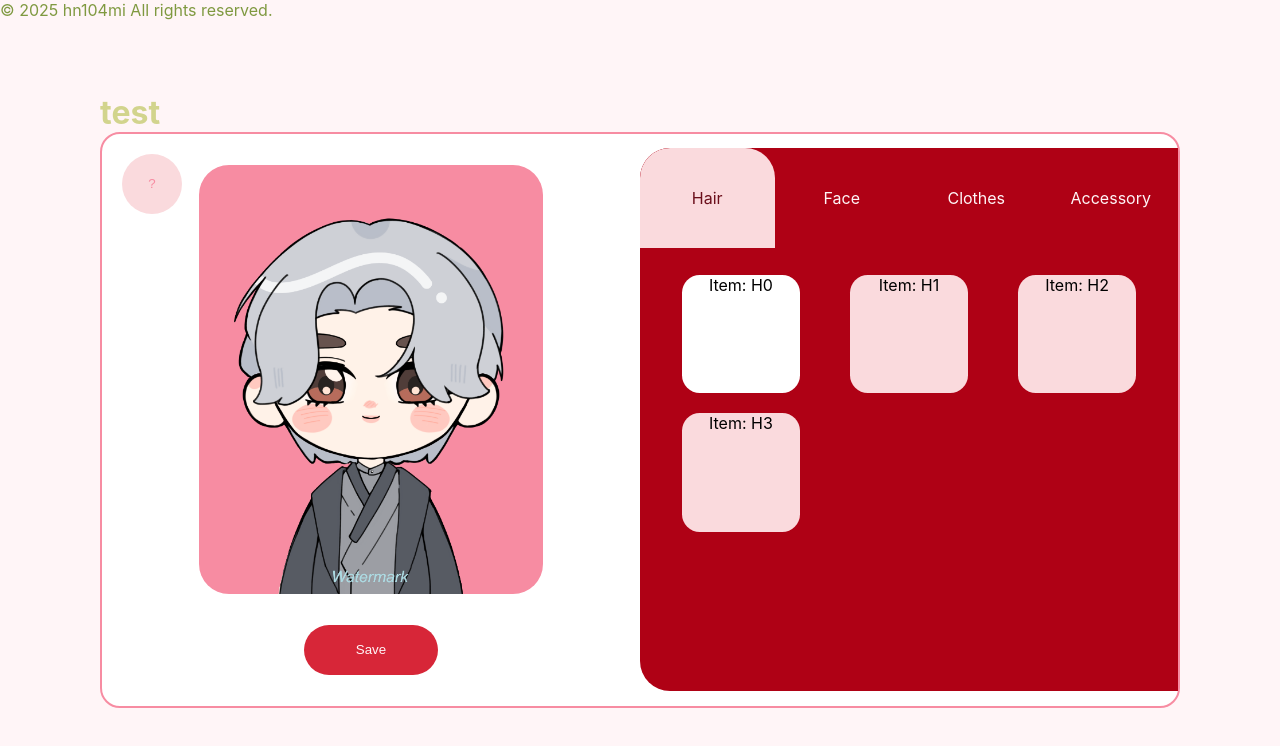
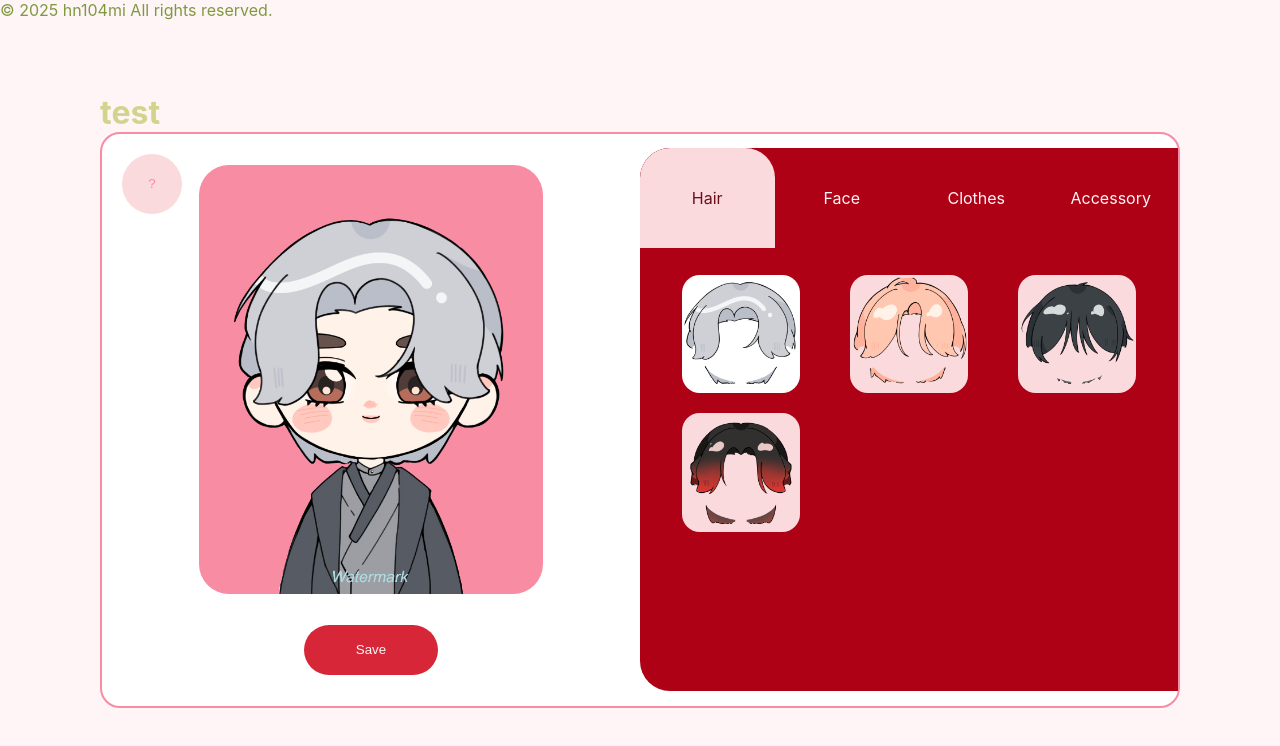
Before and after one commit to nkathyy/DressupGame, a React (Create React App) app: page / in a window 1280 px wide. Shown: the top 746 px of the page. Built offline with nearby package versions, Linux system fonts and the light colour scheme.

Commit message:
update item cover image

```diff
--- a/src/components/Items.css
+++ b/src/components/Items.css
@@ -16,6 +16,7 @@
   margin: auto;
   border-radius: 15%;
   text-align: center;
+  overflow: hidden;
 }
 
 .item:hover {
@@ -26,3 +27,30 @@
 .selectedItem {
   background-color: white;
 }
+
+.clothes {
+  object-fit: cover;
+  width: 200%;
+  height: 200%;
+  transform: translate(-25%, -50%);
+}
+
+.face {
+  object-fit: cover;
+  width: 150%;
+  height: 150%;
+  transform: translate(-16.5%, -15%);
+}
+
+.hair {
+  object-fit: cover;
+  width: 120%;
+  height: 120%;
+  transform: translate(-8.5%, 2%);
+}
+
+.accessory {
+  width: 100%;
+  height: 100%;
+  object-fit: cover;
+}
--- a/src/components/Items.jsx
+++ b/src/components/Items.jsx
@@ -1,6 +1,7 @@
 import "./Items.css";
 import * as Constants from "../constants/assetsConstant.js";
 import { tabsList } from "../constants/tabsList.js";
+import { img } from "../constants/imgMap.js";
 
 const Item = ({ tabName, index, currentItems, updateResult }) => {
   const itemName = tabName.charAt(0).concat(index);
@@ -19,7 +20,11 @@ const Item = ({ tabName, index, currentItems, updateResult }) => {
       }`}
       onClick={onSelect}
     >
-      Item: {tabName.charAt(0).concat(index)}
+      <img
+        src={img[`${itemName}`]}
+        className={`${tabName.toLowerCase()}`}
+        draggable="false"
+      />
     </div>
   );
 };
```
